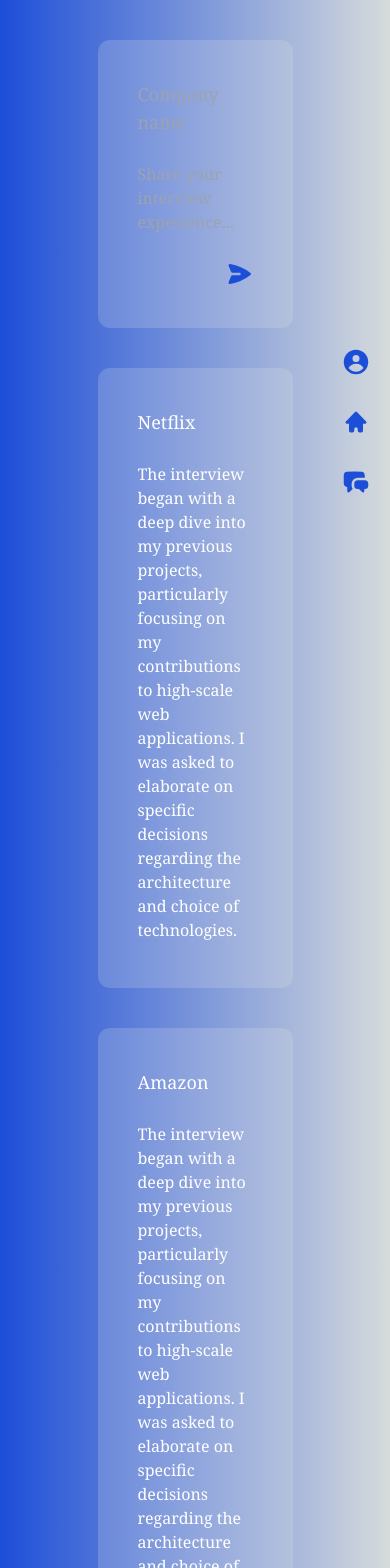
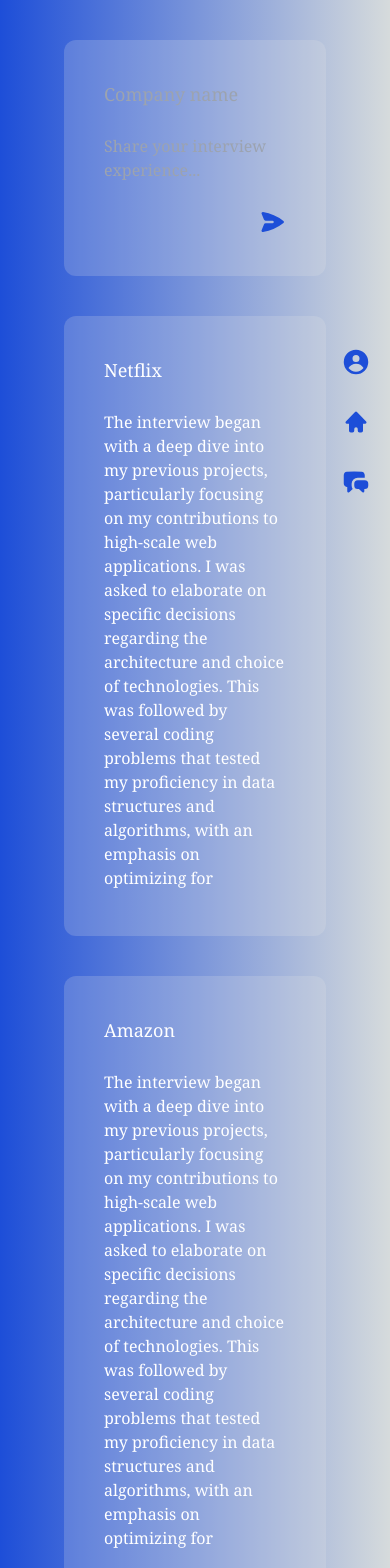
Before and after one commit to ElizabethViolin/interview_sniper, a Next.js app: page /network in a window 390 px wide. Shown: the top 1568 px of the page. Built offline with nearby package versions, Linux system fonts and the light colour scheme.

Commit message:
frontend: web and mobile responsive design

```diff
--- a/app/network/components/post.tsx
+++ b/app/network/components/post.tsx
@@ -4,13 +4,13 @@
 export default function Post() {
   return (
     <>
-      <div className='h-fit w-1/2 flex flex-col bg-[rgba(229,229,229,0.2)] rounded-xl mt-10 p-10 space-y-5'>
+      <div className='h-fit w-full max-w-3xl flex flex-col bg-[rgba(229,229,229,0.2)] rounded-xl mt-10 p-10 space-y-5'>
         <div className='space-y-5 text-white'>
           <TextareaAutosize rows={1} maxRows={2} className='w-full bg-transparent border-none resize-none outline-none border-none focus:outline-none focus:ring-0 text-lg' value='Netflix' readOnly />
           <TextareaAutosize rows={4} maxRows={20} className='w-full bg-transparent border-none resize-none outline-none border-none focus:outline-none focus:ring-0' value='The interview began with a deep dive into my previous projects, particularly focusing on my contributions to high-scale web applications. I was asked to elaborate on specific decisions regarding the architecture and choice of technologies. This was followed by several coding problems that tested my proficiency in data structures and algorithms, with an emphasis on optimizing for performance and scalability. One memorable question involved designing a recommendation system similar to the one used by Netflix, which required a good understanding of machine learning algorithms and data streaming. The interviewers were particularly interested in how I handle edge cases and manage data consistency across distributed systems. The final part of the session was a system design challenge where I had to propose a scalable microservices architecture for a new feature that could handle millions of users simultaneously.' readOnly />
         </div>
       </div>
-      <div className='flex flex-col h-fit w-1/2 bg-[rgba(229,229,229,0.2)] rounded-xl mt-10 p-10 space-y-5'>
+      <div className='h-fit w-full max-w-3xl flex flex-col bg-[rgba(229,229,229,0.2)] rounded-xl mt-10 p-10 space-y-5'>
         <div className='space-y-5 text-white'>
           <TextareaAutosize rows={1} maxRows={2} className='w-full bg-transparent border-none resize-none outline-none border-none focus:outline-none focus:ring-0 text-lg' value='Amazon' readOnly />
           <TextareaAutosize rows={4} maxRows={20} className='w-full bg-transparent border-none resize-none outline-none border-none focus:outline-none focus:ring-0' value='The interview began with a deep dive into my previous projects, particularly focusing on my contributions to high-scale web applications. I was asked to elaborate on specific decisions regarding the architecture and choice of technologies. This was followed by several coding problems that tested my proficiency in data structures and algorithms, with an emphasis on optimizing for performance and scalability. One memorable question involved designing a recommendation system similar to the one used by Netflix, which required a good understanding of machine learning algorithms and data streaming. The interviewers were particularly interested in how I handle edge cases and manage data consistency across distributed systems. The final part of the session was a system design challenge where I had to propose a scalable microservices architecture for a new feature that could handle millions of users simultaneously.' readOnly />
--- a/app/network/page.tsx
+++ b/app/network/page.tsx
@@ -7,9 +7,9 @@
 
 export default function NetworkPage() {
   return (
-    <main className='h-full w-full bg-gradient-to-r from-blue-700 to-transparent to-blue-700'>
+    <main className='h-full w-full bg-gradient-to-r from-blue-700 to-transparent to-blue-700 px-16 md:px-0'>
       <div className='flex flex-col justify-center items-center py-10'>
-        <div className='flex flex-col justify-between h-fit w-1/2 bg-[rgba(229,229,229,0.2)] rounded-xl p-10 space-y-5'>
+        <div className='flex flex-col justify-between h-fit w-full max-w-3xl bg-[rgba(229,229,229,0.2)] rounded-xl p-10 space-y-5'>
           <div className='space-y-5 text-white'>
             <TextareaAutosize rows={1} maxRows={2} className='w-full bg-transparent border-none resize-none outline-none border-none focus:outline-none focus:ring-0 text-lg' placeholder='Company name' />
             <TextareaAutosize rows={4} maxRows={20} className='w-full bg-transparent border-none resize-none outline-none border-none focus:outline-none focus:ring-0' placeholder='Share your interview experience...' />
--- a/app/page.tsx
+++ b/app/page.tsx
@@ -4,7 +4,7 @@
 export default function HomePage() {
   return (
     <main className='h-screen bg-blue-700 bg-gradient-to-r from-black via-transparent to-black opacity-75 background-blend-multiply'>
-      <h1 className="flex justify-center pt-16 cursor-pointer transition-all duration-300 ease-in-out hover:tracking-widest text-2xl text-gray-200">
+      <h1 className="flex justify-center pt-16 cursor-pointer transition-all duration-300 ease-in-out hover:tracking-widest text-md md:text-2xl text-gray-200">
         What is the profession you are interviewing for?
       </h1>
       <div className='fixed inset-x-0 bottom-0 flex justify-center'>
--- a/app/profile/page.tsx
+++ b/app/profile/page.tsx
@@ -5,15 +5,15 @@
 
 export default function ProfilePage() {
   return (
-    <main className='h-full w-full bg-gradient-to-r from-blue-700 to-transparent to-blue-700'>
+    <main className='h-full w-full bg-gradient-to-r from-blue-700 to-transparent to-blue-700 px-16 md:px-0'>
       <div className='w-full flex flex-col justify-center items-center py-10'>
-        <div className='flex flex-col h-fit w-1/2 bg-[rgba(229,229,229,0.2)] rounded-xl p-7'>
+        <div className='flex flex-col h-fit w-full max-w-3xl bg-[rgba(229,229,229,0.2)] rounded-xl p-7'>
           <div className='space-y-5 text-white'>
             <TextareaAutosize rows={1} maxRows={2} className='w-full text-center bg-transparent border-none resize-none outline-none border-none focus:outline-none focus:ring-0 text-2xl' placeholder='Profile Name' />
             <TextareaAutosize rows={4} maxRows={20} className='w-full text-center bg-transparent border-none resize-none outline-none border-none focus:outline-none focus:ring-0' placeholder='Add headline...' />
           </div>
         </div>
-        <div className='flex h-fit w-1/2 bg-[rgba(229,229,229,0.2)] p-1.5 rounded-xl mt-10'>
+        <div className='flex h-fit w-full max-w-3xl bg-[rgba(229,229,229,0.2)] p-1.5 rounded-xl mt-10'>
           <span className='w-full h-full p-1.5 rounded-xl cursor-pointer text-center hover:bg-[rgba(229,229,229,0.3)]'>
             Your Posts
           </span>
@@ -21,7 +21,7 @@
             Saved Posts
           </span>
         </div>
-        <div className='flex flex-col h-fit w-1/2 bg-[rgba(229,229,229,0.2)] rounded-xl mt-10 p-10 space-y-5'>
+        <div className='flex flex-col h-fit w-full max-w-3xl bg-[rgba(229,229,229,0.2)] rounded-xl mt-10 p-10 space-y-5'>
           <div className='space-y-5 text-white'>
             <TextareaAutosize rows={1} maxRows={2} className='w-full bg-transparent border-none resize-none outline-none border-none focus:outline-none focus:ring-0 text-lg' value='Amazon' readOnly />
             <TextareaAutosize rows={4} maxRows={20} className='w-full bg-transparent border-none resize-none outline-none border-none focus:outline-none focus:ring-0' value='The interview began with a deep dive into my previous projects, particularly focusing on my contributions to high-scale web applications. I was asked to elaborate on specific decisions regarding the architecture and choice of technologies. This was followed by several coding problems that tested my proficiency in data structures and algorithms, with an emphasis on optimizing for performance and scalability. One memorable question involved designing a recommendation system similar to the one used by Netflix, which required a good understanding of machine learning algorithms and data streaming. The interviewers were particularly interested in how I handle edge cases and manage data consistency across distributed systems. The final part of the session was a system design challenge where I had to propose a scalable microservices architecture for a new feature that could handle millions of users simultaneously.' readOnly />
```
